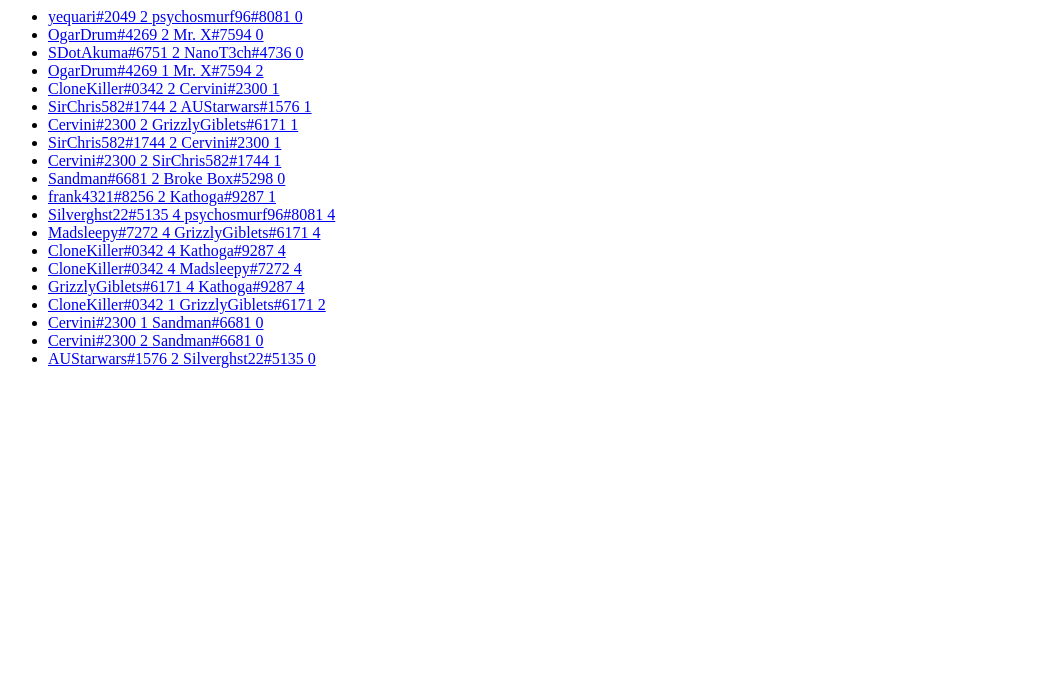
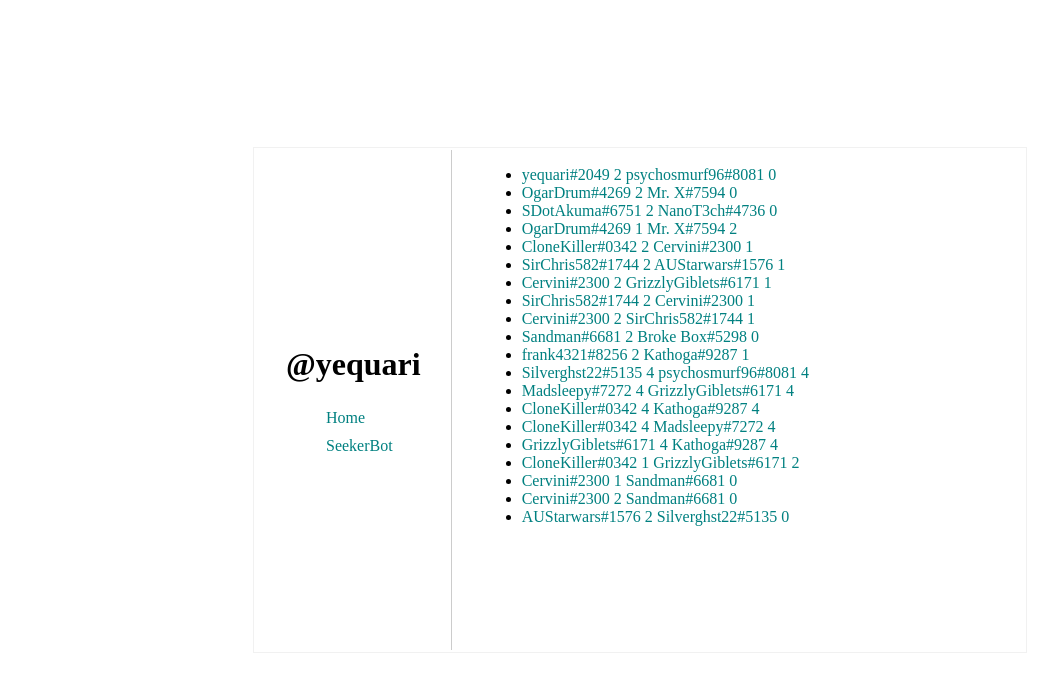
Before and after one commit to stewartad/seeker-api, a Django app: page /seekerbot/ in a window 1280 px wide. Shown: the top 692 px of the page, without its empty margins (0-1058 px from the left). Run offline with Django 3.2, Linux system fonts and the light colour scheme; data comes from the database, SQL or seed files in the repository.

Commit message:
add content to templates

```diff
--- a/src/seeker/matchreports/templates/matchreports/index.html
+++ b/src/seeker/matchreports/templates/matchreports/index.html
@@ -1,3 +1,8 @@
+{% extends "base.html" %}
+
+{% block title %}SeekerBot - yequari{% endblock %}
+
+{% block content %}
 {% if latest_match_list %}
     <ul>
     {% for match in latest_match_list %}
@@ -7,3 +12,4 @@
 {% else %}
     <p>No matches are available.</p>
 {% endif %}
+{% endblock %}
--- /dev/null
+++ b/src/seeker/static/style.css
@@ -0,0 +1,53 @@
+a {
+    text-decoration: none;
+    color: teal;
+}
+
+a:visited {
+    color: teal;
+}
+
+.flex-container {
+    width: 768px;
+    margin: 0;
+    position: absolute;
+    top: 50%;
+    left: 50%;
+    -ms-transform: translate(-50%, -50%);
+    transform: translate(-50%, -50%);
+    padding: 2px;
+    display: flex;
+    align-items: center;
+    flex-wrap: wrap;
+    border: 1px solid #F1F1F1;
+}
+
+#sidebar {
+    flex: 0 1 auto;
+    padding: 0 30px;
+}
+
+#sidebar li {
+    padding: 5px 0;
+}
+
+#sidebar a:visited {
+    color: teal;
+}
+
+#sidebar a:hover {
+    /* text-decoration: underline; */
+    color: blue;
+}
+
+#sidebar ul {
+    list-style: none;
+}
+
+#content {
+    border-left: 1px solid #CCCCCC;
+
+    padding: 0 30px;
+    flex: 10 2 auto;
+    min-height: 500px;
+}
--- /dev/null
+++ b/src/seeker/templates/base.html
@@ -0,0 +1,26 @@
+<!DOCTYPE html>
+<html lang="en">
+<head>
+    {% load static %}
+    <link rel="stylesheet" href="{% static 'style.css' %}">
+    <title>{% block title %}yequari{% endblock %}</title>
+</head>
+
+<body>
+    <div class="flex-container">
+        <div id="sidebar">
+            {% block sidebar %}
+            <h1>@yequari</h1>
+            <ul>
+                <li><a href="/">Home</a></li>
+                <li><a href="/seekerbot/">SeekerBot</a></li>
+            </ul>
+            {% endblock %}
+        </div>
+
+        <div id="content">
+            {% block content %}{% endblock %}
+        </div>
+    </div>
+</body>
+</html>
```
Also changed, not shown: src/seeker/home/templates/home/index.html (+10 -11 lines).
